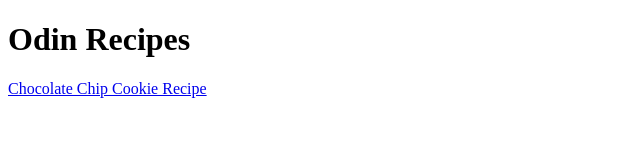
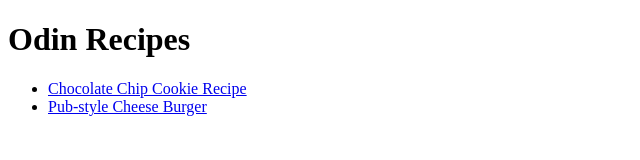
Before and after one commit to SunshineOnTheSlient/odin-recipes, a plain HTML site: page index.html in a window 1280 px wide. Shown: the whole page, without its empty margins (0-640 px from the left). Drawn offline with Linux system fonts and the light colour scheme.

Commit message:
feat:Add link to new cheese burger webpage

```diff
--- a/index.html
+++ b/index.html
@@ -6,6 +6,9 @@
     </head>
     <body>
         <h1>Odin Recipes</h1>
-        <a href="recipes/chocolate-cookies.html">Chocolate Chip Cookie Recipe</a>
+        <ul>
+            <li><a href="recipes/chocolate-cookies.html">Chocolate Chip Cookie Recipe</a></li>
+            <li><a href="recipes/cheese-burger.html">Pub-style Cheese Burger</a></li>
+        </ul>
     </body>
 </html>
```
